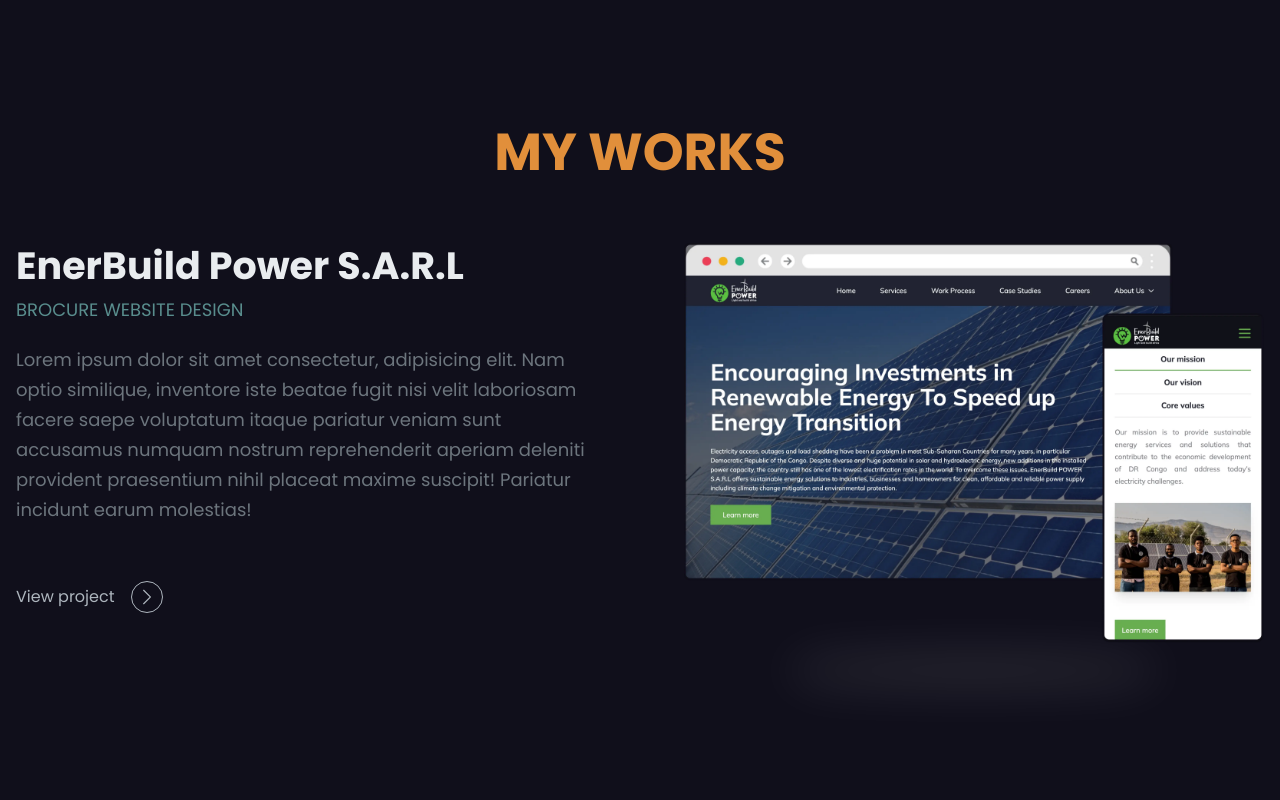
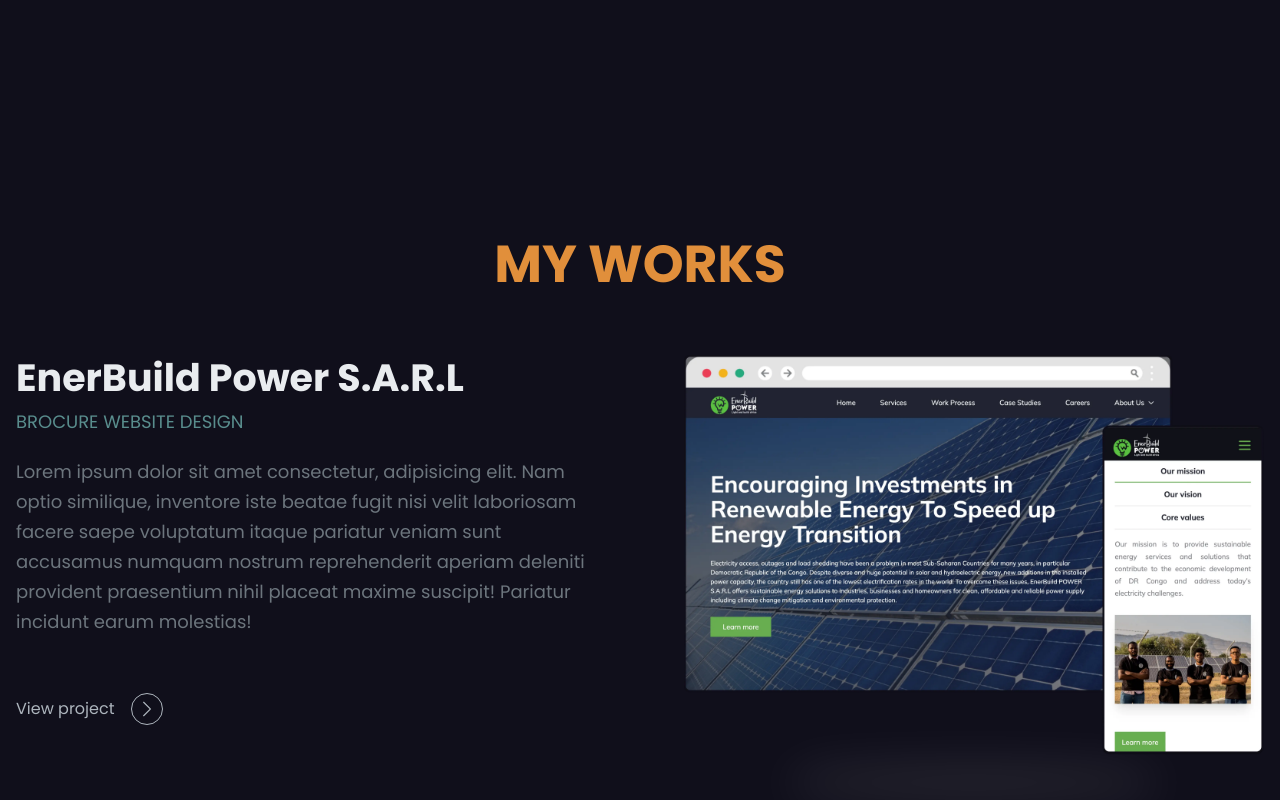
Before and after one commit to cephas-n/portfolio, a React (Vite) app: page / in a window 1280 px wide. Shown: the part 880-1680 px from the top of the page. Built offline with nearby package versions, Linux system fonts and the light colour scheme.

Commit message:
extract section wrapper

```diff
--- a/src/App.tsx
+++ b/src/App.tsx
@@ -1,10 +1,10 @@
 import { Box, Container } from "@chakra-ui/react";
-import React from "react";
 import About from "./components/About";
 import Contact from "./components/Contact";
 import Hero from "./components/Hero";
 import NavBar from "./components/NavBar";
 import ProjectList from "./components/ProjectList";
+import Section from "./components/Section";
 
 const App = () => {
   return (
@@ -12,18 +12,18 @@
       <Container maxW="container.xl">
         <NavBar />
       </Container>
-      <Container maxW="container.xl" paddingBottom={48} paddingTop={28}>
+      <Section>
         <Hero />
-      </Container>
-      <Container maxW="container.xl">
+      </Section>
+      <Section>
         <ProjectList />
-      </Container>
-      <Container maxW="container.xl" paddingBottom={48}>
+      </Section>
+      <Section>
         <About />
-      </Container>
-      <Container maxW="container.xl" paddingBottom={4}>
+      </Section>
+      <Section>
         <Contact />
-      </Container>
+      </Section>
     </Box>
   );
 };
--- a/src/components/Contact.tsx
+++ b/src/components/Contact.tsx
@@ -7,7 +7,7 @@
   return (
     <Box as="footer">
       <Heading as="h2">Contact me</Heading>
-      <Flex justifyContent="space-between">
+      <Flex justifyContent="space-between" flexWrap="wrap">
         <Box width="min-content">
           <Link as={HStack} marginBottom={6} color="gray.500">
             <Icon as={BsWhatsapp} boxSize={6} />
@@ -26,7 +26,9 @@
           <ContactForm />
         </Box>
       </Flex>
-      <Text textAlign="center" marginTop={32} color="gray.700">Copyright &copy; 2023</Text>
+      <Text textAlign="center" marginTop={32} color="gray.700">
+        Copyright &copy; 2023
+      </Text>
     </Box>
   );
 };
--- /dev/null
+++ b/src/components/Section.tsx
@@ -0,0 +1,32 @@
+import { Container } from "@chakra-ui/react";
+import React, { ReactNode } from "react";
+
+interface Props {
+  children: ReactNode;
+  paddingBottom?: { [key: string]: number };
+  paddingTop?: { [key: string]: number };
+}
+const Section = ({
+  children,
+  paddingBottom = {
+    base: 14,
+    md: 48,
+  },
+  paddingTop = {
+    base: 14,
+    md: 28,
+  },
+}: Props) => {
+  return (
+    <Container
+      as="section"
+      maxW="container.xl"
+      paddingTop={paddingTop}
+      paddingBottom={paddingBottom}
+    >
+      {children}
+    </Container>
+  );
+};
+
+export default Section;
```
